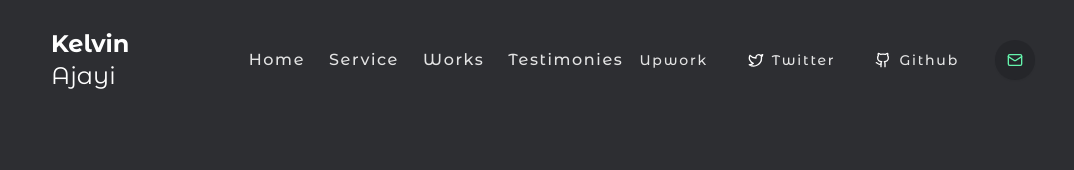
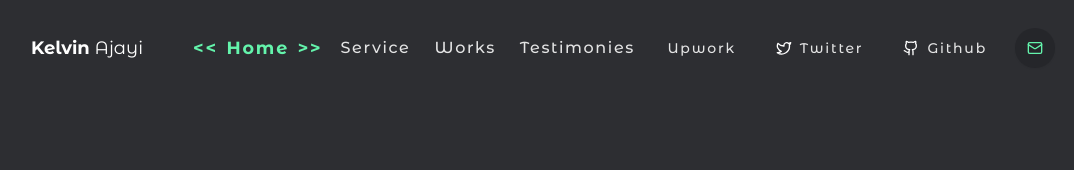
Before and after one commit to scryptwiz/Portfolio-2025, a React (Vite) app: page / in a window 1280 px wide. Shown: the top 170 px of the page, without its empty margins (97-1171 px from the left). Built offline with nearby package versions, Linux system fonts and the light colour scheme.

Commit message:
feat(active animation): Added navbar active animation

```diff
--- a/src/App.tsx
+++ b/src/App.tsx
@@ -1,10 +1,24 @@
 import { Carousel_Project, Experience, Footer, Hero, Introduction, MaxWidth, Navbar, Testimonials } from './components'
+import {useEffect, useState} from "react";
+import {clsx} from "clsx";
 
 export const App = () => {
+    const [hasScroll, setHasScroll] = useState(false);
+    useEffect(() => {
+        const handleScroll = () => {
+            setHasScroll(window.scrollY>32)
+        }
+
+        window.addEventListener('scroll', handleScroll);
+
+        return () => {
+            window.removeEventListener('scroll', handleScroll)
+        }
+    }, []);
   return (
     <>
       {/* Navbar Section */}
-      <MaxWidth className='fixed top-0 left-0 w-full bg-primary z-50'><Navbar /></MaxWidth>
+      <MaxWidth className={clsx('fixed top-0 left-0 w-full bg-primary z-50', hasScroll && 'shadow transition-all duration-500')}><Navbar /></MaxWidth>
       {/* Hero Section */}
       <MaxWidth><Hero /></MaxWidth>
       {/* Service Section */}
--- a/src/components/navigation/CustomNavlink.tsx
+++ b/src/components/navigation/CustomNavlink.tsx
@@ -1,6 +1,6 @@
 import React from 'react';
 import { Link as LinkScroll } from 'react-scroll';
-import { NavLinkProps, useLocation } from 'react-router-dom'
+import { NavLinkProps } from 'react-router-dom'
 
 interface CustomNavLinkProps extends NavLinkProps {
 	to: string;
@@ -10,15 +10,11 @@ interface CustomNavLinkProps extends NavLinkProps {
 
 
 const CustomNavlink: React.FC<CustomNavLinkProps> = ({ to, children, customClass }) => {
-	const location = useLocation();
-	const isActive = location.hash === to;
 
 	return (
-		<LinkScroll to={to} offset={-100} spy smooth className={`relative font-medium transition-all duration-700 ease-in-out cursor-pointer hover:text-active ${isActive ? "text-active scale-110 font-bold" : "text-inherit"} ${customClass}`}>
+		<LinkScroll to={to} offset={-100} activeClass="active-nav" spy smooth className={`relative font-medium transition-all duration-500 ease-in-out cursor-pointer hover:text-active ${customClass}`}>
 			<span>
-				{isActive && <p className='inline mr-1'>&lt;</p>}
 				{children}
-				{isActive && <p className='inline ml-1'>&gt;</p>}
 			</span>
 		</LinkScroll>
 	);
--- a/src/components/navigation/Navbar.tsx
+++ b/src/components/navigation/Navbar.tsx
@@ -19,9 +19,9 @@ const Navbar = () => {
 
 	return (
 		<>
-			<nav className='w-full flex justify-between items-center lg:py-7 py-7 px-5 sticky top-0 bg-primary z-50'>
-				<div className='flex justify-between items-center gap-16'>
-					<h1 className='text-white text-2xl'><span className='font-bold'>Kelvin</span> Ajayi</h1>
+			<nav className='w-full flex justify-between items-center lg:py-7 py-7 md:px-0 px-5 sticky top-0 bg-primary z-50'>
+				<div className='flex justify-between items-center lg:gap-14 gap-12'>
+					<h1 className='text-white md:text-lg text-2xl'><span className='font-bold'>Kelvin</span> Ajayi</h1>
 					<div className='lg:flex hidden gap-6 tracking-widest items-center'>
 						<CustomNavlink customClass='text-base' to="hero">Home</CustomNavlink>
 						<CustomNavlink customClass='text-base' to="services">Service</CustomNavlink>
@@ -29,7 +29,7 @@ const Navbar = () => {
 						<CustomNavlink customClass='text-base' to="testimonies">Testimonies</CustomNavlink>
 					</div>
 				</div>
-				<div className='lg:flex hidden items-center gap-5'>
+				<div className='lg:flex hidden items-center gap-3'>
 					<div className='flex gap-2 items-center tracking-widest text-lg'>
 						<a href="https://www.upwork.com/freelancers/~01d05a66a25f2a0d39?viewMode=1" target="_blank" rel="noopener noreferrer" className="no-underline" >
 							<Button variant="ghost">Upwork</Button>
--- a/src/index.css
+++ b/src/index.css
@@ -76,3 +76,17 @@ body {
 .job-description li {
   @apply relative pl-7 pb-4 tracking-wider;
 }
+
+.active-nav {
+    @apply text-active scale-110 font-bold transition-all duration-500;
+}
+
+.active-nav::before {
+  @apply inline mr-2 text-active;
+  content: "<<";
+}
+
+.active-nav::after {
+    @apply inline ml-2 text-active;
+    content: ">>";
+}
```
